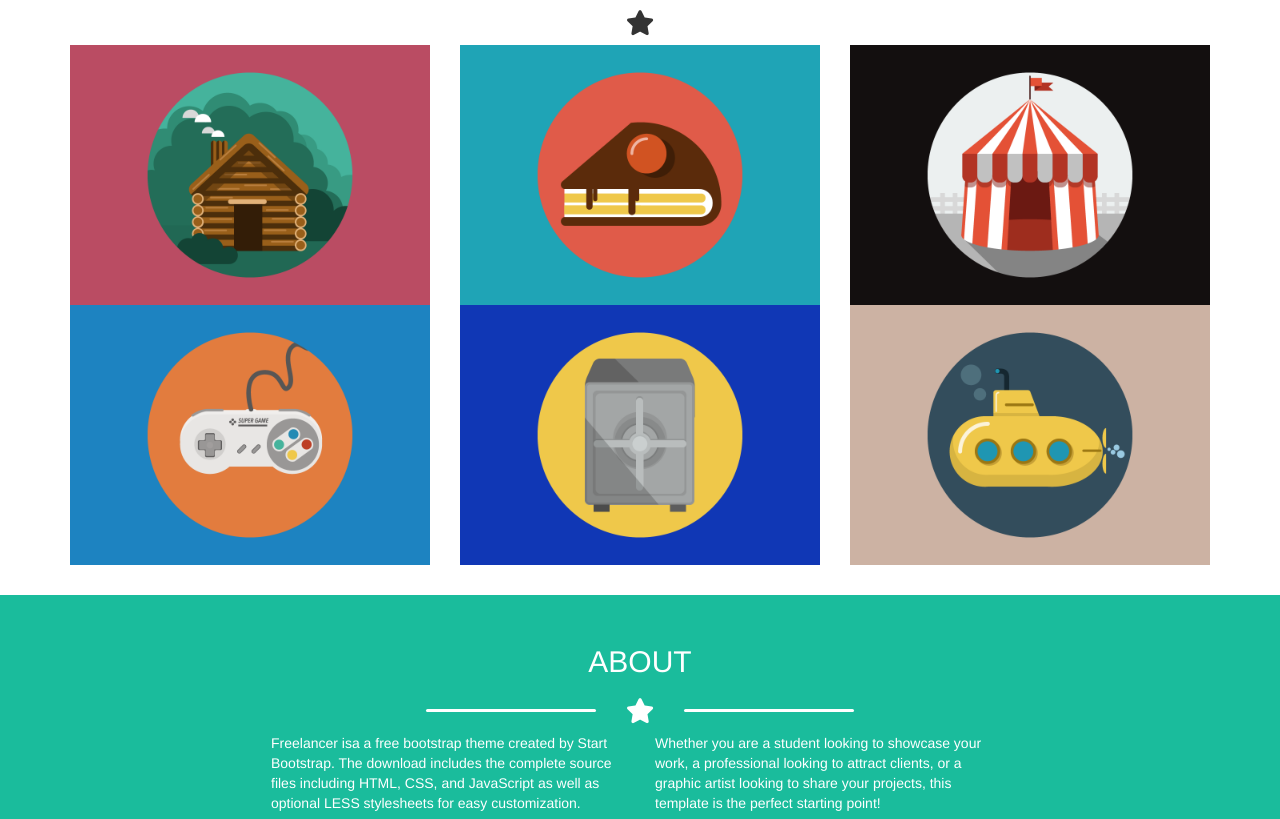
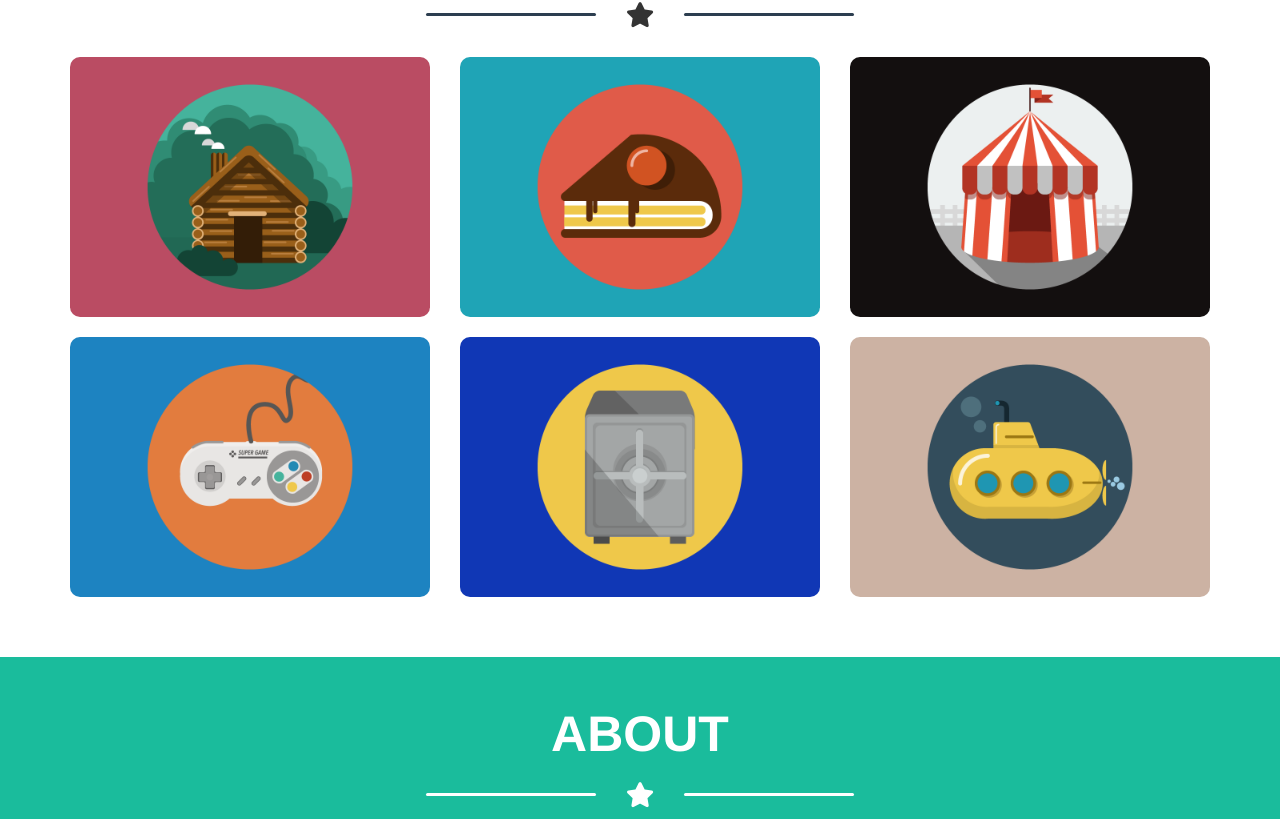
Before and after one commit to enricopaol/html-css-bootstrap-freelancer, a plain HTML site: page index.html in a window 1280 px wide. Shown: the part 709-1528 px from the top of the page. Drawn offline with nearby package versions, Linux system fonts and the light colour scheme.

Commit message:
Sistemata Sezione Portfolio

```diff
--- a/css/style.css
+++ b/css/style.css
@@ -10,6 +10,15 @@
 
 .padding_block_30 {
     padding: 30px 0;
+}
+.padding_block_20 {
+    padding: 20px 0;
+}
+.padding_bottom_30 {
+    padding-bottom: 30px;
+}
+.padding_bottom_20 {
+    padding-bottom: 20px;
 }
 
 .centered {
@@ -33,9 +42,24 @@
     width:60px;
     height: 3px;
     display: inline-block;
-    background-color: #fff;
     vertical-align: middle;
     border-radius: 5px;
+}
+
+.star.white::before,
+.star.white::after {
+    background-color: white;
+}
+
+.star.blue::before,
+.star.blue::after {
+    background-color: #2c3e50;
+}
+
+.entry-title {
+    font-weight: 600;
+    font-size: 32px;
+    text-align: center;
 }
 
 
@@ -104,9 +128,23 @@
 /* MAIN */
 /* Portfolio */
 
-.portfolio {
-    text-align: center;
+.portfolio .box-image {
+    margin-bottom: 20px;
 }
+
+.portfolio .box-image img {
+    border-radius: 10px;
+}
+
+/* About */
+
+.about div p {
+    font-size: 20px;
+    font-weight: 600;
+}
+
+
+
 
 
 /* FOOTER */
@@ -128,14 +166,7 @@ footer .copyright {
 /* Tablet */
 @media all and (min-width: 768px) and (max-width: 991px) {
 
-    /* HEADER */
-
-    /* Nav Top */
-    .top-nav .logo {
-        font-size: 22px;
-    }
-
-    /* Jumbotron */
+    /* COMMON */
     .star i {
         padding: 0 30px;
     }
@@ -146,11 +177,22 @@ footer .copyright {
     width: 150px;
     height: 3px;
     display: inline-block;
-    background-color: #fff;
     vertical-align: middle;
     border-radius: 5px;
     }
 
+    .entry-title {
+        font-size: 55px;
+    }
+
+    /* HEADER */
+
+    /* Nav Top */
+    .top-nav .logo {
+        font-size: 22px;
+    }
+
+    /* Jumbotron */
     .jumbotron h3 {
         font-size: 22px;
     }
@@ -158,15 +200,9 @@ footer .copyright {
 
 /* PC */
 @media all and (min-width: 992px){
-    /* HEADER */
 
-    /* Nav Top */
-    .top-nav .logo {
-        font-size: 22px;
-    }
-
-     /* Jumbotron */
-     .star i {
+    /* COMMON */
+    .star i {
         padding: 0 30px;
     }
 
@@ -176,11 +212,21 @@ footer .copyright {
     width: 170px;
     height: 3px;
     display: inline-block;
-    background-color: #fff;
     vertical-align: middle;
     border-radius: 5px;
     }
 
+    .entry-title {
+        font-size: 50px;
+    }
+
+    /* HEADER */
+    /* Nav Top */
+    .top-nav .logo {
+        font-size: 22px;
+    }
+
+     /* Jumbotron */
     .jumbotron h3 {
         font-size: 22px;
     }
--- a/index.html
+++ b/index.html
@@ -64,7 +64,7 @@
                     <img src="img/avatar.svg" alt="avatar">
                 </div>
                 <h1>Start Bootstrap</h1>
-                <div class="star"><i class="fas fa-star"></i></div>
+                <div class="star white"><i class="fas fa-star"></i></div>
                 <h3>Graphic Artist - Web Designer - Illustrator</h3>
             </div>
         </div>
@@ -75,29 +75,46 @@
     <main>
 
         <!-- Portfolio -->
-        <section class="portfolio white-section padding_block_30">
+        <section class="portfolio white-section padding_bottom_20">
             <div class="container">
-                <h2>PORTFOLIO</h2>
-                <div class="star"><i class="fas fa-star"></i></div>
 
+                <div class="text-center text-uppercase">
+                    <h2 class="entry-title">Portfolio</h2>
+                    <div class="star blue"><i class="fas fa-star"></i></div>
+                </div>
+
+                <div class="padding_block_20">
                     <div class="row">
                         <div class="col-xs-12 col-sm-6 col-md-4 col-md-4">
+                            <div class="box-image">
                                 <img class="img-responsive" src="img/cabin.png" alt="cabin">
                             </div>
+                        </div>
                         <div class="col-xs-12 col-sm-6 col-md-4 col-md-4">
+                            <div class="box-image">
                                 <img class="img-responsive" src="img/cake.png" alt="cake">
                             </div>
+                        </div>
                         <div class="col-xs-12 col-sm-6 col-md-4 col-md-4">
+                            <div class="box-image">
                                 <img class="img-responsive" src="img/circus.png" alt="circus">
                             </div>
+                        </div>
                         <div class="col-xs-12 col-sm-6 col-md-4 col-md-4">
+                            <div class="box-image">
                                 <img class="img-responsive" src="img/game.png" alt="game">
                             </div>
+                        </div>
                         <div class="col-xs-12 col-sm-6 col-md-4 col-md-4">
+                            <div class="box-image">
                                 <img class="img-responsive" src="img/safe.png" alt="safe">
                             </div>
+                        </div>
                         <div class="col-xs-12 col-sm-6 col-md-4 col-md-4">
+                            <div class="box-image">
                                 <img class="img-responsive" src="img/submarine.png" alt="submarine">
+                            </div>
+                        </div>
                     </div>
                 </div>
             </div>
@@ -107,16 +124,19 @@
         <section class="about green-section padding_block_30">
             <div class="small-wrapper">
                 <div class="container-fluid">
-                    <div class="centered">
-                        <h2>ABOUT</h2>
-                        <div class="star"><i class="fas fa-star"></i></div>
+                    <div class="text-center text-uppercase">
+                        <h2 class="entry-title">About</h2>
+                        <div class="star white"><i class="fas fa-star"></i></div>
                     </div>
+
+                    <div class="padding_block_20">
                         <div class="row">
                             <div class="col-xs-12 col-sm-6">
-                            <p>Freelancer isa a free bootstrap theme created by Start Bootstrap. The download includes the complete source files including HTML, CSS, and JavaScript as well as optional LESS stylesheets for easy customization.</p>
+                                <p>Freelancer is a free bootstrap theme created by Start Bootstrap. The download includes the complete source files including HTML, CSS, and JavaScript as well as optional LESS stylesheets for easy customization.</p>
                             </div>
                             <div class="col-xs-12 col-sm-6">
                                 <p>Whether you are a student looking to showcase your work, a professional looking to attract clients, or a graphic artist looking to share your projects, this template is the perfect starting point!</p>
+                            </div>
                         </div>
                     </div>
 
@@ -128,7 +148,7 @@
         <!-- Contact Me -->
         <section class="contact white section padding_block_30">
             <div class="small-wrapper">
-                <div class="centered">
+                <div class="text-center">
                     <h2>CONTACT ME</h2>
                     <div class="star"><i class="fas fa-star"></i></div>
                 </div>
@@ -139,7 +159,7 @@
 
     <!-- FOOTER -->
     <footer>
-        <section class="contact-info centered">
+        <section class="contact-info text-center">
             <div class="container">
                 <div class="row">
                     <div class="col-xs-12 col-sm-4">LOCATION</div>
@@ -149,7 +169,7 @@
             </div>
         </section>
 
-        <section class="copyright centered">
+        <section class="copyright text-center">
             copyright
         </section>
     </footer>
```
Lines whose indentation alone changed are shown as unchanged.
